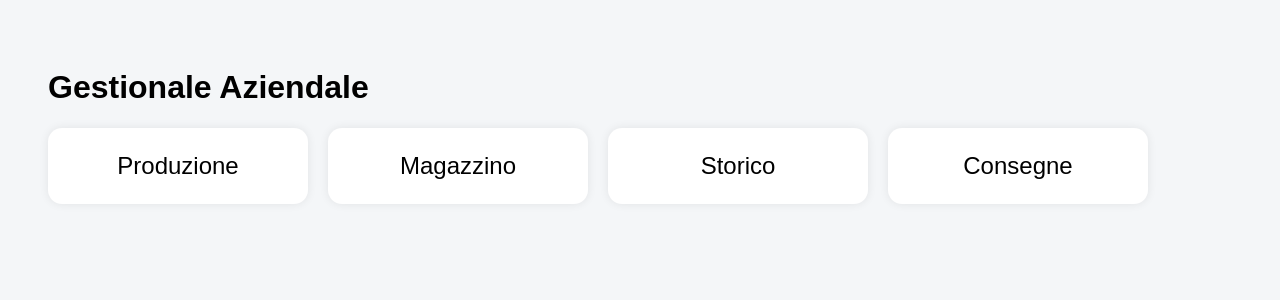
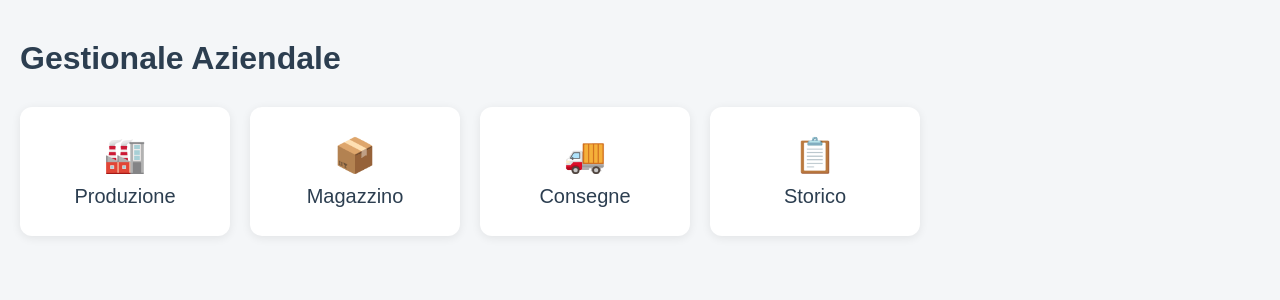
Before and after one commit to Galc987/gestionale-magazzino, a Flask app: page / in a window 1280 px wide. Shown: the top 300 px of the page. Run offline with Flask 3, Linux system fonts and the light colour scheme; data that the repository does not hold is empty; some libraries are stand-ins or nearby versions.

Commit message:
Update home.html

```diff
--- a/templates/home.html
+++ b/templates/home.html
@@ -1,38 +1,52 @@
 <!DOCTYPE html>
 <html>
 <head>
-<title>Gestionale</title>
+<title>Gestionale Aziendale</title>
 <style>
-body{font-family:Arial;background:#f4f6f8;padding:40px}
-.menu{
-display:grid;
-grid-template-columns:repeat(auto-fit,minmax(220px,1fr));
-gap:20px;
-max-width:1100px;
+* { box-sizing: border-box; margin: 0; padding: 0; }
+body { font-family: Arial, sans-serif; background: #f4f6f8; padding: 40px 20px; }
+h1 { margin-bottom: 30px; color: #2c3e50; }
+.menu {
+    display: grid;
+    grid-template-columns: repeat(auto-fit, minmax(200px, 1fr));
+    gap: 20px;
+    max-width: 900px;
 }
-a{
-display:block;
-padding:24px;
-background:white;
-text-decoration:none;
-color:black;
-font-size:24px;
-text-align:center;
-border-radius:14px;
-box-shadow:0 0 10px rgba(0,0,0,.08);
+a.card {
+    display: block; padding: 28px 20px; background: white;
+    text-decoration: none; color: #2c3e50; border-radius: 12px;
+    font-size: 20px; text-align: center;
+    box-shadow: 0 2px 10px rgba(0,0,0,.08); transition: box-shadow .2s;
+    position: relative;
+}
+a.card:hover { box-shadow: 0 4px 18px rgba(0,0,0,.15); }
+.icon { font-size: 34px; display: block; margin-bottom: 10px; }
+.badge {
+    position: absolute; top: 12px; right: 12px;
+    background: #e74c3c; color: white; border-radius: 50%;
+    width: 24px; height: 24px; font-size: 13px; font-weight: bold;
+    display: flex; align-items: center; justify-content: center;
 }
 </style>
 </head>
 <body>
-
 <h1>Gestionale Aziendale</h1>
-
 <div class="menu">
-<a href="/produzione">Produzione</a>
-<a href="/magazzino">Magazzino</a>
-<a href="/storico">Storico</a>
-<a href="/consegne">Consegne</a>
+    <a class="card" href="/produzione">
+        <span class="icon">🏭</span>Produzione
+    </a>
+    <a class="card" href="/magazzino">
+        <span class="icon">📦</span>Magazzino
+        {% if alert_mp > 0 %}
+        <span class="badge">{{ alert_mp }}</span>
+        {% endif %}
+    </a>
+    <a class="card" href="/consegne">
+        <span class="icon">🚚</span>Consegne
+    </a>
+    <a class="card" href="/storico">
+        <span class="icon">📋</span>Storico
+    </a>
 </div>
-
 </body>
 </html>
```
